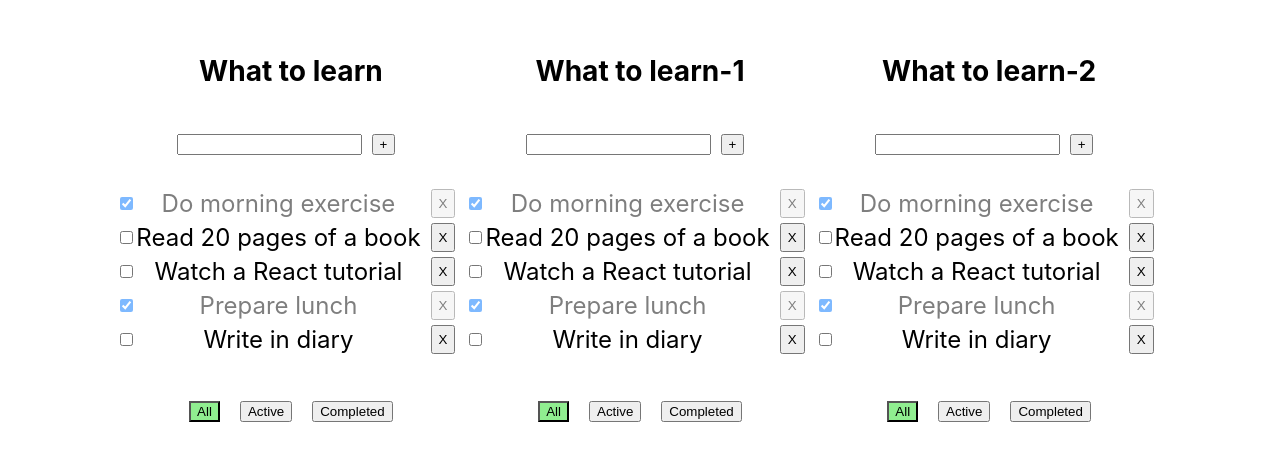
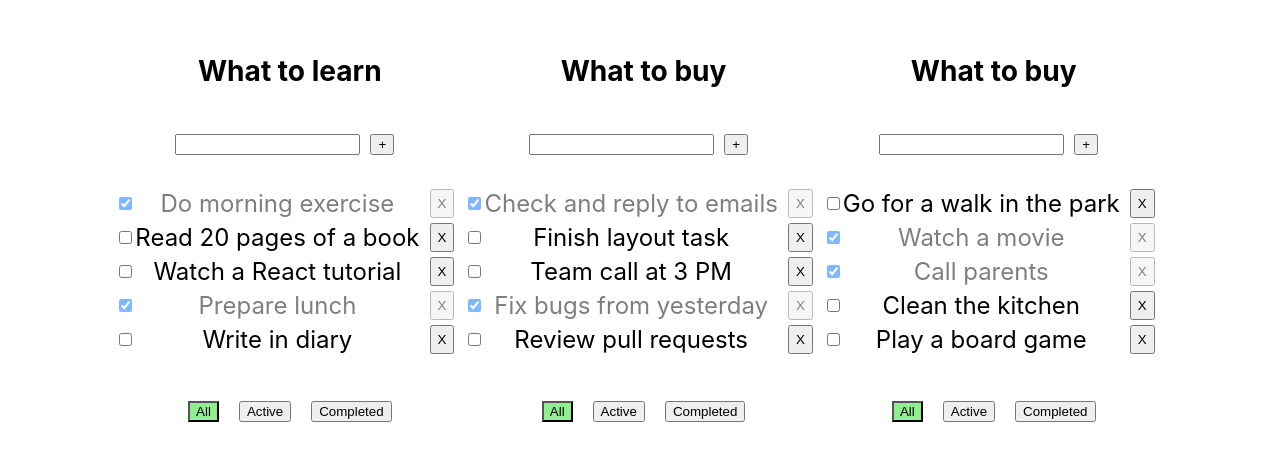
Before and after one commit to VanoKi/todolist-02, a React (Vite) app: page / in a window 1280 px wide. Shown: the part 176-636 px from the top of the page. Built offline with nearby package versions, Linux system fonts and the light colour scheme.

Commit message:
fix: filter after add object

```diff
--- a/index.html
+++ b/index.html
@@ -4,7 +4,7 @@
     <meta charset="UTF-8" />
     <link rel="icon" type="image/svg+xml" href="/vite.svg" />
     <meta name="viewport" content="width=device-width, initial-scale=1.0" />
-    <title>IgorTodo|Vite+React+TS</title>
+    <title>IgorTodo | Vite+React+TS</title>
   </head>
   <body>
     <div id="root"></div>
--- a/src/App.tsx
+++ b/src/App.tsx
@@ -7,37 +7,39 @@ export type FilterValueType = 'All' | 'Active' | 'Completed'
 export type TodolistType = {id: string, title: string, filter: FilterValueType}
 
 export const App = () => {
-  const arr:TodolistType[] = [
-    {id: v1(), title: "What to learn", filter: 'All'},
-    {id: v1(), title: "What to learn-1", filter: 'All'},
-    {id: v1(), title: "What to learn-2", filter: 'All'}
-  ]
-  let [todolists, setTodolists] = useState<TodolistType>(arr)
-  let [tasks, setTasks] = useState(
-    [
+  const todolistId1 = v1()
+  const todolistId2 = v1()
+  const todolistId3 = v1()
+
+  const [todolists, setTodolists] = useState<TodolistType[]>([
+    { id: todolistId1, title: 'What to learn', filter: 'All' },
+    { id: todolistId2, title: 'What to buy', filter: 'All' },
+    { id: todolistId3, title: 'What to buy', filter: 'All' },
+  ])
+
+  const [tasks, setTasks] = useState({
+    [todolistId1]: [
       {id: v1(), title: "Do morning exercise", isDone: true},
       {id: v1(), title: "Read 20 pages of a book", isDone: false},
       {id: v1(), title: "Watch a React tutorial", isDone: false},
       {id: v1(), title: "Prepare lunch", isDone: true},
       {id: v1(), title: "Write in diary", isDone: false},
+    ],
+    [todolistId2]: [
+      { id: v1(), title: "Check and reply to emails", isDone: true },
+      { id: v1(), title: "Finish layout task", isDone: false },
+      { id: v1(), title: "Team call at 3 PM", isDone: false },
+      { id: v1(), title: "Fix bugs from yesterday", isDone: true },
+      { id: v1(), title: "Review pull requests", isDone: false },
+    ],
+    [todolistId3]:[
+        { id: v1(), title: "Go for a walk in the park", isDone: false },
+        { id: v1(), title: "Watch a movie", isDone: true },
+        { id: v1(), title: "Call parents", isDone: true },
+        { id: v1(), title: "Clean the kitchen", isDone: false },
+        { id: v1(), title: "Play a board game", isDone: false },
     ]
-  )
-  // const tasksWork = [
-  //   { id: 6, title: "Check and reply to emails", isDone: true },
-  //   { id: 7, title: "Finish layout task", isDone: false },
-  //   { id: 8, title: "Team call at 3 PM", isDone: false },
-  //   { id: 9, title: "Fix bugs from yesterday", isDone: true },
-  //   { id: 10, title: "Review pull requests", isDone: false },
-  // ]
-  // const tasksWeekend = [
-  //   { id: 11, title: "Go for a walk in the park", isDone: false },
-  //   { id: 12, title: "Watch a movie", isDone: true },
-  //   { id: 13, title: "Call parents", isDone: true },
-  //   { id: 14, title: "Clean the kitchen", isDone: false },
-  //   { id: 15, title: "Play a board game", isDone: false },
-  // ]
-
-  // const [val, setVal] = useState('All')
+  })
 
   const changeFilter = (todolistId: string, newFilter: FilterValueType) => {
    /* const currentTodo = todolists.find(el => el.id === todolistId)
@@ -60,41 +62,41 @@ export const App = () => {
   //   }
   // }
   const removeTask = (taskId: string) => {
-    setTasks(tasks.filter(task => task.id !== taskId))
+    // setTasks(tasks.filter(task => task.id !== taskId))
     // console.log(taskId)
   }
   const addTask = (newTitle: string) => {
-    const newTask = {id: v1(), title: newTitle, isDone: false}
-    setTasks([newTask, ...tasks])
+    // const newTask = {id: v1(), title: newTitle, isDone: false}
+    // setTasks([newTask, ...tasks])
   }
   const changeIsDone = (taskId: string, isDone: boolean) => {
     // const currentTask = tasks.find((el) => el.id === taskId)
     // if (currentTask) currentTask.isDone = !currentTask.isDone
     // setTasks([...tasks])
-    setTasks(tasks.map(el => el.id === taskId ? {...el, isDone: isDone} : el))
+    // setTasks(tasks.map(el => el.id === taskId ? {...el, isDone: isDone} : el))
   }
 
   return (
     <div className="app">
-      {todolists.map((mappedTasks) => {
-        let tasksForTodolist = tasks
-        if (mappedTasks.filter === 'Active') {
-          tasksForTodolist = tasks.filter(task => !task.isDone)
+      {todolists.map(el => {
+        let tasksForTodolist = tasks[el.id]
+        if (el.filter === 'Active') {
+          tasksForTodolist = tasks[el.id].filter(task => !task.isDone)
         }
-        if (mappedTasks.filter === 'Completed') {
-          tasksForTodolist = tasks.filter(task => task.isDone)
+        if (el.filter === 'Completed') {
+          tasksForTodolist = tasks[el.id].filter(task => task.isDone)
         }
         return (
           <TodolistItem
-            key={mappedTasks.id}
-            todolistId={mappedTasks.id}
-            title={mappedTasks.title}
+            key={el.id}
+            todolistId={el.id}
+            title={el.title}
             tasks={tasksForTodolist}
             removeTask={removeTask}
-            changeFilter={(filter) => changeFilter(mappedTasks.id, filter)}
+            changeFilter={(filter) => changeFilter(el.id, filter)}
             addTask={addTask}
             changeIsDone={changeIsDone}
-            filter={mappedTasks.filter}
+            filter={el.filter}
           />
         )
       })}
```
